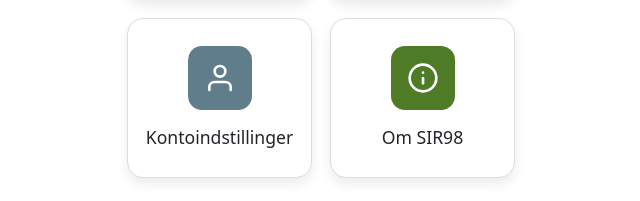
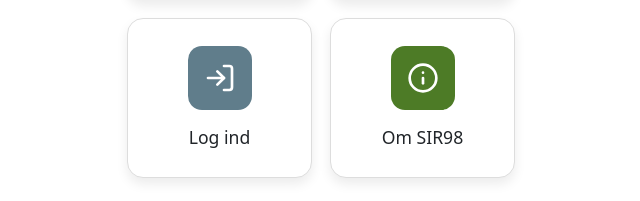
Before and after one commit to CharlineBennekou/Sir98Frontend, a React (Vite) app: page / in a window 1280 px wide. Shown: the part 537-738 px from the top of the page, without its empty margins (319-959 px from the left). Built offline with nearby package versions, Linux system fonts and the light colour scheme.

Commit message:
Logout feature

```diff
--- a/src/App.tsx
+++ b/src/App.tsx
@@ -12,6 +12,7 @@ import UpdateInstructorForm from './pages/UpdateInstructorForm';
 import UpdateActivityForm from './pages/UpdateActivityForm';
 import AboutUs from './pages/AboutUs';
 import ActivateCodePage from './pages/ActivateCode';
+import Logout from './pages/Logout';
 
 
 function App() {
@@ -34,6 +35,7 @@ function App() {
           <Route path="/update-activity/:id" element={<UpdateActivityForm />} />
           <Route path="/aboutus" element={<AboutUs />} />
           <Route path="/activate" element={<ActivateCodePage />} />
+          <Route path="/logout" element={<Logout />} />
         </Routes>
       </main>
     </div>
--- a/src/pages/Dashboard.tsx
+++ b/src/pages/Dashboard.tsx
@@ -1,5 +1,5 @@
 import { useNavigate } from "react-router-dom";
-import {FiActivity, FiCalendar, FiUser, FiBell, FiInfo } from "react-icons/fi";
+import {FiActivity, FiCalendar, FiUser, FiBell, FiInfo, FiLogOut, FiLogIn} from "react-icons/fi";
 import { LiaUserTieSolid } from "react-icons/lia";
 import "./../styles/DashboardStyle.css";
 
@@ -36,9 +36,14 @@ export default function Dashboard() {
       onClick: () => navigate("/instructor"),
       color: "#E91E63",
     },
-    {
-      label: "Kontoindstillinger",
-      icon: <FiUser />,
+    !!localStorage.getItem("JWToken") ? {
+      label: "Log ud",
+      icon: <FiLogOut />,
+      onClick: () => navigate("/logout"),
+      color: "#607D8B",
+    }:{
+      label: "Log ind",
+      icon: <FiLogIn />,
       onClick: () => navigate("/login"),
       color: "#607D8B",
     },
--- /dev/null
+++ b/src/pages/Logout.tsx
@@ -0,0 +1,6 @@
+import { Navigate } from "react-router-dom";
+
+export default function Logout() {
+    localStorage.removeItem("JWToken")
+    return (<Navigate to="/"/>);
+}
```
